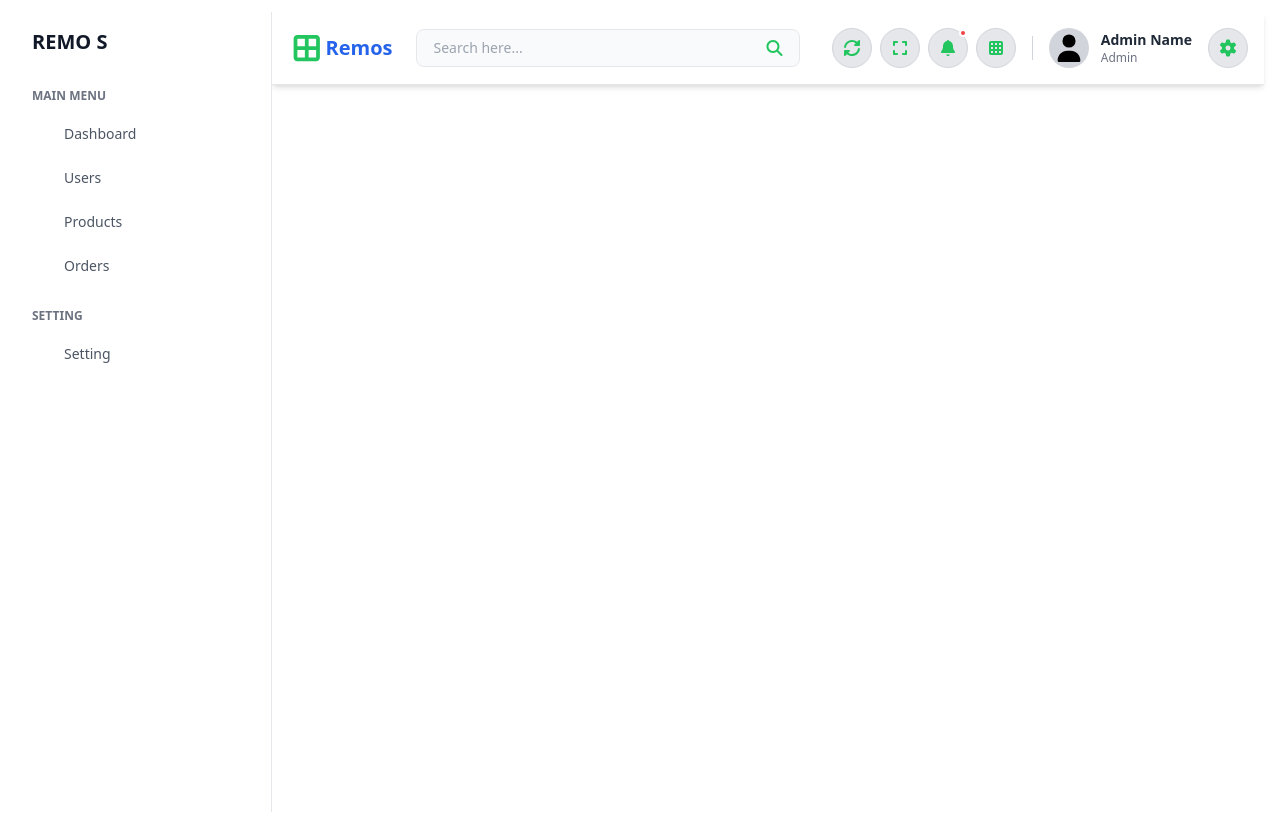
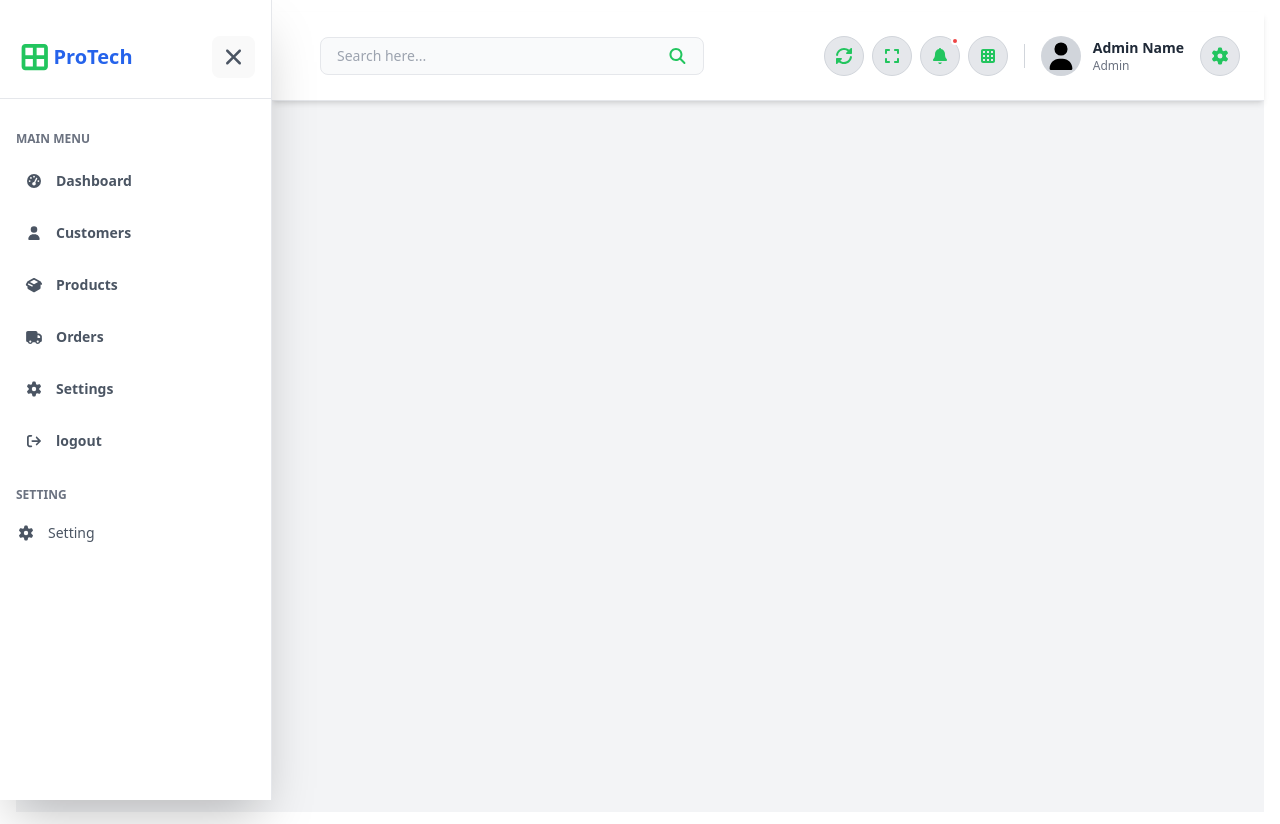
Before and after one commit to LNjengaTech/project2-mern-ecomm, a React app in the folder client/: page /admin in a window 1280 px wide. Built offline with nearby package versions, Linux system fonts and the light colour scheme; the HTML template or start-up script is replaced by a standard one.

Commit message:
Cleaning the Admin Dashboard, nothing much, just minor tweeks

```diff
--- a/client/src/components/AdminHeader.jsx
+++ b/client/src/components/AdminHeader.jsx
@@ -1,3 +1,5 @@
+// /client/src/components/AdminHeader.jsx
+
 import React from 'react';
 import { useSelector } from 'react-redux';
 
@@ -12,20 +14,33 @@ const AdminHeader = ({ isSidebarToggled, setIsSidebarToggled }) => {
   const { userInfo } = userLogin;
 
   return (
-    <header className="bg-white w-full shadow-md p-4 sticky top-0 z-40 border-b border-gray-200 lg:ml-0">
+    <header className="bg-white w-full shadow-md p-6 sticky top-0 z-40 border-b border-gray-200">
       <div className="flex items-center justify-between">
         {/* Left Section: Logo, Toggle, Search */}
         <div className="flex items-center space-x-6">
-          {/* Logo/Brand Name */}
-          <div className="flex items-center space-x-2 text-xl font-bold text-blue-600">
+
+          {/*
+            Logo/Brand Name:
+            Use 'hidden' when the sidebar is toggled on (visible).
+            Use 'block' otherwise. This smooths out with the push behavior.
+          */}
+          <div className={`flex items-center space-x-2 text-xl font-bold text-blue-600 ${isSidebarToggled ? 'hidden' : 'block'}`}>
             <span className="text-3xl">
               <FontAwesomeIcon icon={faThLarge} className="text-green-500" />
             </span>
-            Remos {/* Or your app's name, e.g., cyber Admin */}
+            ProTech
           </div>
 
-          {/* Menu Toggle (Hamburger) */}
-          <button onClick={() => setIsSidebarToggled(!isSidebarToggled)} className="p-2 text-gray-600 hover:text-indigo-600 lg:hidden" aria-label="Toggle sidebar">
+          {/*
+            Menu Toggle (Hamburger):
+            Use 'hidden' when the sidebar is toggled on (visible).
+            Use 'block' otherwise.
+          */}
+          <button
+            onClick={() => setIsSidebarToggled(!isSidebarToggled)}
+            className={`p-2 text-gray-600 hover:text-indigo-600 ${isSidebarToggled ? 'hidden' : 'block'}`}
+            aria-label="Toggle sidebar"
+          >
             <FontAwesomeIcon icon={faBars} size="lg" />
           </button>
 
@@ -38,7 +53,7 @@ const AdminHeader = ({ isSidebarToggled, setIsSidebarToggled }) => {
           </div>
         </div>
 
-        {/* Right Section: Icons and Profile */}
+        {/* Right Section: Icons and Profile (remains unchanged) */}
         <div className="hidden md:flex items-center space-x-4">
           {/* Utility Icons (Refresh, Expand, Notification, Apps) */}
           <div className="flex items-center space-x-2">
--- a/client/src/components/AdminSidebar.jsx
+++ b/client/src/components/AdminSidebar.jsx
@@ -1,13 +1,16 @@
 import React from 'react'
 import { Link, useLocation } from 'react-router-dom'
 import { FontAwesomeIcon } from '@fortawesome/react-fontawesome' // Assuming you're using FontAwesome for icons
-import { faTimes } from '@fortawesome/free-solid-svg-icons' // For the close button
+import { faTimes, faThLarge, faSignOut } from '@fortawesome/free-solid-svg-icons' // For the close button
+import { faTachometerAlt, faUser, faBoxOpen, faTruck, faCog, } from '@fortawesome/free-solid-svg-icons' // Example icons
 
 const adminLinks = [
-  { name: 'Dashboard', icon: 'fas fa-tachometer-alt', path: '/admin/dashboard' },
-  { name: 'Users', icon: 'fas fa-users', path: '/admin/userlist' },
-  { name: 'Products', icon: 'fas fa-box-open', path: '/admin/productlist' },
-  { name: 'Orders', icon: 'fas fa-truck', path: '/admin/orderlist' },
+  { name: 'Dashboard', icon: faTachometerAlt, path: '/admin/dashboard' },
+  { name: 'Customers', icon: faUser, path: '/admin/userlist' },
+  { name: 'Products', icon: faBoxOpen, path: '/admin/productlist' },
+  { name: 'Orders', icon: faTruck, path: '/admin/orderlist' },
+  { name: 'Settings', icon: faCog, path: '/admin/settings' },
+  { name: 'logout', icon: faSignOut, path: '/logout' },
   // Add other links as needed (Category, Roles, Settings, etc.)
 ]
 
@@ -19,25 +22,31 @@ const AdminSidebar = ({ isToggled, setIsToggled }) => {
 
   return (
     // 🔑 APPLY CONDITIONAL CLASSES for responsiveness and visibility
-    <div className={`
+     <div className={`
       // Base classes for desktop size (always visible, fixed width)
-      w-64 bg-white border-r border-gray-200 pt-4 pb-10
+      w-[272px] bg-white border-r border-gray-200 pt-4 pb-10 shadow-2xl
       // Ensure it takes full viewport height
       min-h-screen
 
-      //Mobile behavior: fixed, full height, transition
-      xl:relative xl:translate-x-0 transition-transform duration-300 ease-in-out
-      fixed inset-y-0 left-0 z-50
+      // Mobile behavior: fixed position for overlay/slide-in on small screens
+      // Desktop behavior: relative/inline-block, part of the flow (no fixed positioning here)
+      xxl:relative m-0 transition-transform duration-300 ease-in-out
 
-      // Toggle logic
-      ${isToggled ? 'translate-x-0' : '-translate-x-full xl:translate-x-0'}
+      // Mobile only (fixed positioning makes it overlay)
+      ${!isToggled ? 'fixed inset-y-0 left-0 z-50' : 'fixed inset-y-0 left-0 z-50'}
+
+      // Toggle logic (affects mobile display only, on desktop it's always 'translate-x-0')
+      ${isToggled ? 'translate-x-0' : '-translate-x-full'}
       `}>
 
       {/* 🔑 MOBILE CLOSE BUTTON (Hidden on large screens) */}
-      <div className='flex justify-between items-center px-4 mb-4 lg:hidden'>
-        <div className='text-xl font-bold text-gray-900'>
-          REMO S
-        </div>
+      <div className='flex justify-between items-center py-5 px-4 mb-6 border-b border-gray-200'>
+        <div className="flex items-center space-x-2 text-xl font-bold text-blue-600">
+                    <span className="text-3xl">
+                      <FontAwesomeIcon icon={faThLarge} className="text-green-500" />
+                    </span>
+                    ProTech
+                  </div>
         <button
           onClick={() => setIsToggled(false)}
           className='text-gray-600 hover:text-red-600 p-2'
@@ -49,9 +58,9 @@ const AdminSidebar = ({ isToggled, setIsToggled }) => {
       </div>
 
       {/* DESKTOP LOGO (Shown only on desktop, offset by mobile button height) */}
-      <div className='px-4 text-xl font-bold text-gray-900 mb-6 hidden lg:block'>
+      {/* <div className='px-4 text-xl font-bold text-gray-900 mb-6 hidden lg:block'>
         REMO S
-      </div>
+      </div> */}
 
       <div className='space-y-2'>
         <div className='px-4 pt-2 pb-1 text-xs font-semibold text-gray-500 uppercase'>MAIN MENU</div>
@@ -61,13 +70,14 @@ const AdminSidebar = ({ isToggled, setIsToggled }) => {
             key={link.name}
             to={link.path}
             onClick={() => setIsToggled(false)} // 🔑 Close on link click for mobile UX
-            className={`flex items-center space-x-3 px-4 py-2 text-sm font-medium transition duration-150 ${
+            className={`flex text-sm font-bold items-center space-x-3 px-6 py-3 transition duration-150 ${
               location.pathname === link.path
                 ? 'bg-indigo-50 text-indigo-700 border-l-4 border-indigo-600'
                 : 'text-gray-600 hover:bg-gray-100'
             }`}
           >
-            <i className={`${link.icon} w-5`}></i>
+            {/* <i className={`${link.icon} w-5`}></i> */}
+            <FontAwesomeIcon icon={link.icon} className='w-5' />
             <span>{link.name}</span>
           </Link>
         ))}
@@ -82,7 +92,7 @@ const AdminSidebar = ({ isToggled, setIsToggled }) => {
                 : 'text-gray-600 hover:bg-gray-100'
             }`}
           >
-            <i className='fas fa-cog w-5'></i>
+            <FontAwesomeIcon icon={faCog} className='w-5' />
             <span>Setting</span>
           </Link>
 
--- a/client/src/components/Header.jsx
+++ b/client/src/components/Header.jsx
@@ -145,7 +145,7 @@ const Header = () => {
                                 {userInfo.isAdmin && (
                                     <>
                                         <div className="border-t border-gray-200 my-1"></div>
-                                        <Link to="/admin/userlist" className="block px-4 py-2 text-sm hover:bg-gray-100" onClick={closeMenus}>Dashboard</Link>
+                                        <Link to="/admin/dashboard" className="block px-4 py-2 text-sm hover:bg-gray-100" onClick={closeMenus}>Dashboard</Link>
                                     </>
                                 )}
 
--- a/client/src/components/StatCard.jsx
+++ b/client/src/components/StatCard.jsx
@@ -1,7 +1,8 @@
 // /client/src/components/StatCard.jsx
 import React from 'react'
+import { FontAwesomeIcon } from '@fortawesome/react-fontawesome'
 
-const StatCard = ({ title, value, icon, iconColor, isCurrency = false }) => {
+const StatCard = ({ title, value, icon, iconBgColor, iconColor, isCurrency = false }) => {
 
   // Format the currency display if needed
   const formattedValue = isCurrency
@@ -14,7 +15,7 @@ const StatCard = ({ title, value, icon, iconColor, isCurrency = false }) => {
 
         {/* Value and Title */}
         <div>
-          <h3 className='text-sm font-medium text-gray-500 uppercase tracking-wider mb-2'>
+          <h3 className='text-xs font-light text-gray-500 uppercase tracking-wider mb-2'>
             {title}
           </h3>
           <p className='text-3xl font-bold text-gray-900'>
@@ -24,8 +25,8 @@ const StatCard = ({ title, value, icon, iconColor, isCurrency = false }) => {
 
         {/* Icon */}
         {/* Using Font Awesome classes from the image for icons */}
-        <div className={`p-3 rounded-full bg-opacity-10 text-xl`} style={{ backgroundColor: `${iconColor}20` }}>
-          <i className={`${icon} ${iconColor}`}></i>
+        <div className={`p-3 rounded-full bg-opacity-10 text-xl`} style={{ backgroundColor: `${iconBgColor}20` }}>
+          <FontAwesomeIcon icon={icon} className={`w-8 h-8 mr-4 ${iconColor}`} />
         </div>
 
       </div>
--- a/client/src/layouts/AdminLayout.jsx
+++ b/client/src/layouts/AdminLayout.jsx
@@ -13,11 +13,14 @@ import { faThLarge } from '@fortawesome/free-solid-svg-icons';
 
 const AdminLayout = () => {
   // State to control sidebar visibility
-  const [isSidebarToggled, setIsSidebarToggled] = useState(false);
+  const [isSidebarToggled, setIsSidebarToggled] = useState(true);
 
+  // The sidebar width is 64 (w-64)
+  const sidebarWidthClass = 'pl-64';
 
   return (
-    <div className='flex min-h-screen w-full mx-auto'>
+    // The main layout wrapper uses 'flex min-h-screen'
+    <div className='flex min-h-screen w-full bg-gray-100'>
 
       {/* 1. SIDEBAR */}
       <AdminSidebar
@@ -26,10 +29,16 @@ const AdminLayout = () => {
       />
 
       {/* 2. MAIN CONTENT AREA */}
-      <div className='flex-1 w-full flex flex-col'>
+      {/*
+        Apply conditional padding-left to push the content.
+        This padding matches the width of the sidebar (w-64/pl-64).
+        It applies only when the sidebar is visible, transitioning smoothly.
+        On large screens (lg+), the sidebar is likely always open (if configured that way),
+        so the padding ensures content always respects the sidebar's space.
+      */}
+      <div className={`flex-1 m-0 w-full flex flex-col transition-all duration-300 ease-in-out ${isSidebarToggled ? sidebarWidthClass : 'pl-0'} lg:${sidebarWidthClass}`}>
 
         {/* HEADER BAR with TOGGLE BUTTON */}
-
         <AdminHeader
           isSidebarToggled={isSidebarToggled}
           setIsSidebarToggled={setIsSidebarToggled}
@@ -42,6 +51,7 @@ const AdminLayout = () => {
       </div>
 
       {/* 3. MOBILE BACKDROP (Closes sidebar when clicking outside) */}
+      {/* This is still needed for mobile overlay behavior if you keep the sidebar as 'fixed' on mobile */}
       {isSidebarToggled && (
         <div
           className='fixed inset-0 bg-black opacity-50 z-40 lg:hidden'
```
Also changed, not shown: client/src/components/RevenueChart.jsx (+6 -2 lines), client/src/screens/DashboardScreen.jsx (+22 -26 lines), 1 other file (tests, documents, lock files or other folders).
